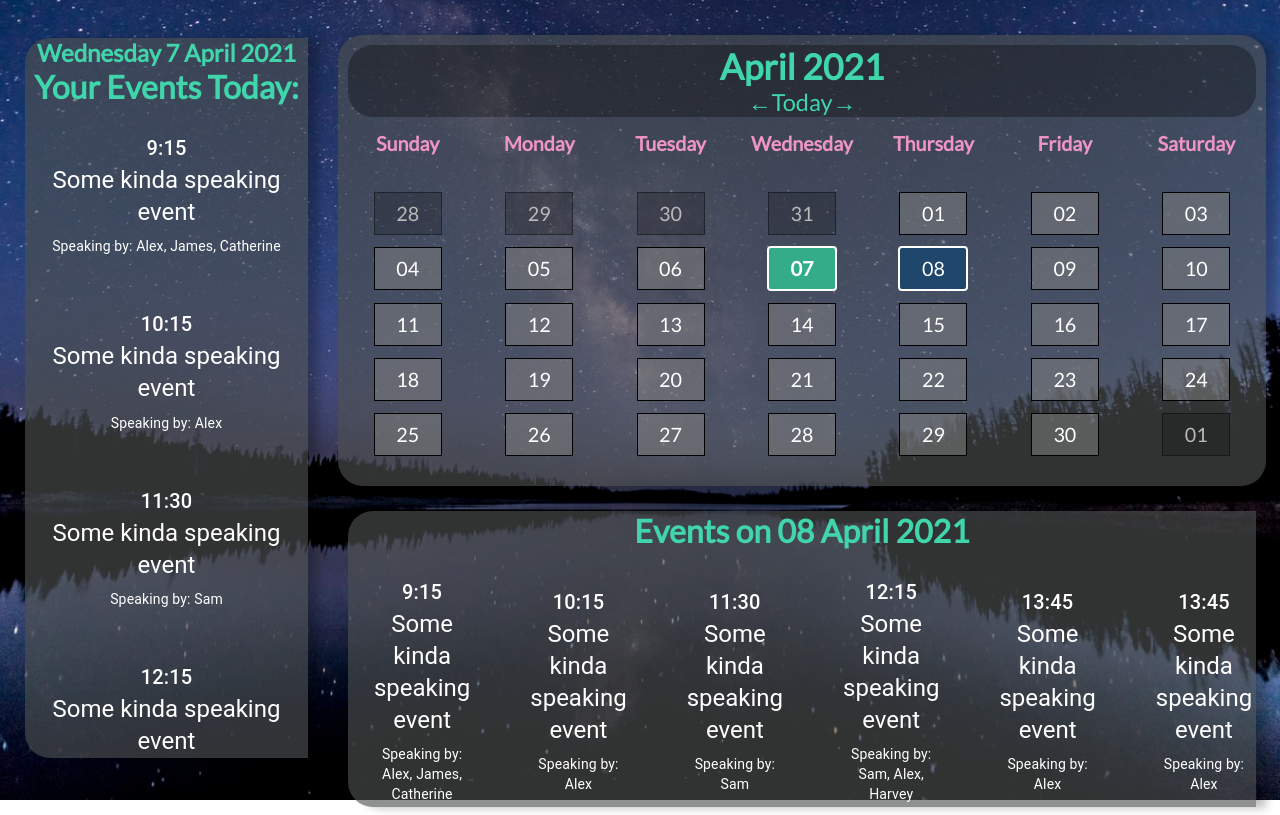
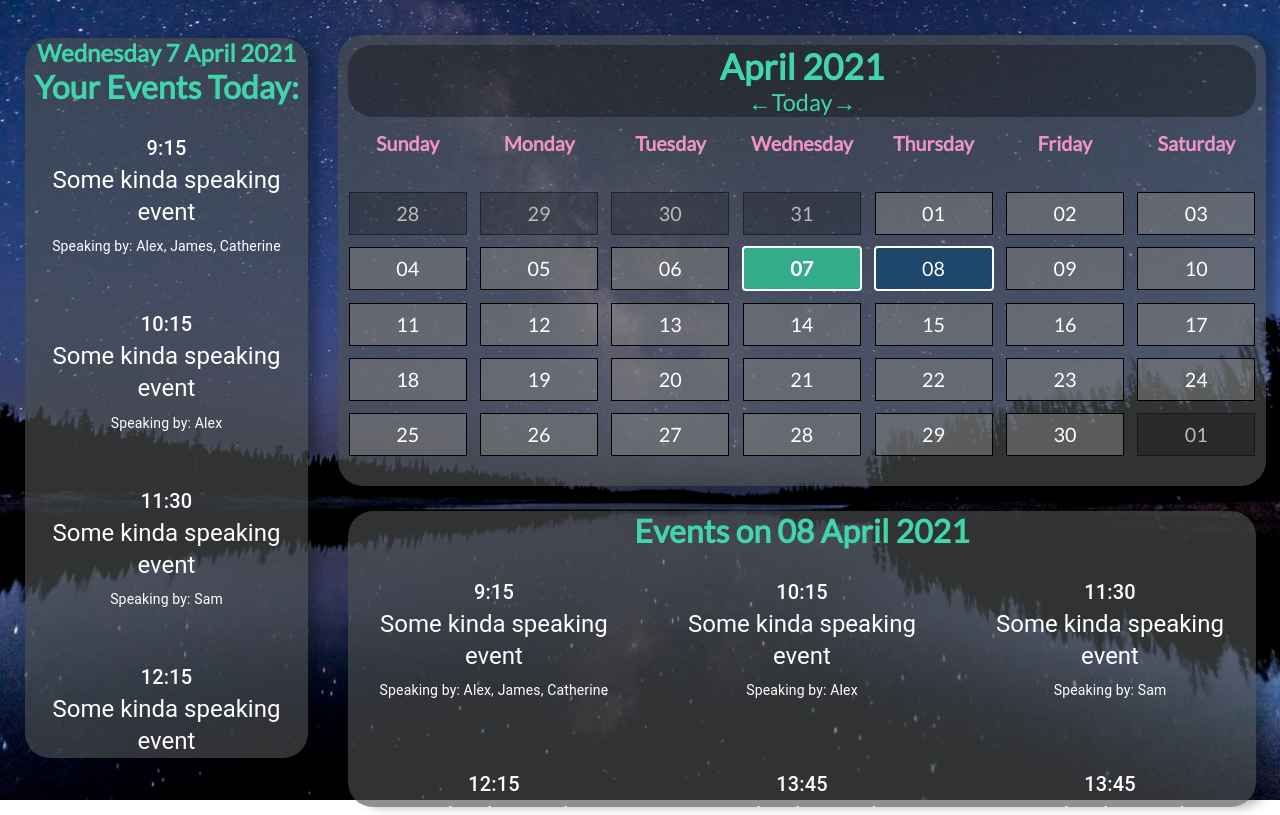
Before and after one commit to Team-25/Mynd, a React (Create React App) app in the folder Frontend/mynd/: page /Calendar in a window 1280 px wide. Built offline with nearby package versions, Linux system fonts and the light colour scheme.

Commit message:
[cleanup] Changed event list to grid and removed scrollbars

```diff
--- a/Frontend/mynd/src/components/Calendar/user-calendar.scss
+++ b/Frontend/mynd/src/components/Calendar/user-calendar.scss
@@ -1,7 +1,10 @@
-*{margin:0px;padding:0px;}
+*{margin:0px;padding:0px;cursor: default;}
 ::selection {
   color: none;
   background: none;
+}
+::-webkit-scrollbar {
+  display: none;
 }
 .calendar-container {
     font-size: calc(16px + (26 - 16) * ((100vw - 300px) / (1600 - 300)));
@@ -22,11 +25,11 @@
 .selected-day-events {
   text-align: center;
   background: rgba(225, 244, 255, 0.493);
-  border-top-left-radius: 25px;
-  border-bottom-left-radius: 25px;
+  border-radius: 25px;
   margin: 0 auto;
   width:95%;
   overflow-y:auto;
+  overflow-x: hidden;
   box-shadow: 10px 1px 10px #00000041;
   max-height: 37vh;
 }
@@ -34,8 +37,7 @@
 .calendar-upcoming-events {
   background: rgba(225, 244, 255, 0.493);
   text-align: center;
-  border-top-left-radius: 25px;
-  border-bottom-left-radius: 25px;
+  border-radius: 25px;
   justify-content: center;
   overflow-y:auto;
   max-height: 90vh;
@@ -63,7 +65,7 @@
 .calendar-current-day {
     padding: 8px;
     height: 25px;
-    width: 50px;
+    width: 80%;
     font-weight: bolder;
     background: rgb(160, 193, 255);
     border-radius:4px;
@@ -75,7 +77,7 @@
 .calendar-current-month {
   padding: 8px;
   height: 25px;
-  width: 50px;
+  width: 80%;
   color: rgb(0, 0, 0);
   background:rgb(255, 255, 255);
   border: 1px solid rgb(0, 0, 0);
@@ -84,7 +86,7 @@
 .calendar-standard {
   padding: 8px;
   height: 25px;
-  width: 50px;
+  width: 80%;
   background:rgba(255, 255, 255, 0.418);
   border: 1px solid rgba(0, 0, 0, 0.418);
   color: rgb(185, 185, 185);
@@ -93,7 +95,7 @@
 .calendar-selected-day {
   padding: 8px;
   height: 25px;
-  width: 50px;
+  width: 80;
   border-radius:4px;
   color: rgb(255, 255, 255);
   background:rgb(255, 142, 142);
@@ -200,22 +202,36 @@ ul.weekdays abbr[title] {
       background: #34ac8a;
       border: 2px solid rgb(255, 255, 255);
       color: rgb(255, 255, 255);
+
+      &:hover {
+        background: #3bbd98;
+      }
     }
 
     .calendar-current-month {
       color: rgb(255, 255, 255);
       background:rgba(129, 129, 129, 0.521);
+
+      &:hover {
+        background:rgba(165, 165, 165, 0.521);
+      }
     }
 
     .calendar-standard {
       background:rgba(0, 0, 0, 0.192);
       border: 1px solid rgba(0, 0, 0, 0.418);
+      &:hover {
+        background:rgba(24, 24, 24, 0.192);
+      }
     }
 
     .calendar-selected-day {
       color: rgb(255, 255, 255);
       border: 2px solid rgb(255, 255, 255);
-      background-color:rgb(31, 70, 107)
+      background-color:rgb(31, 70, 107);
+      &:hover {
+        background-color:rgb(42, 87, 129)
+      }
     }
 
     .calendar-page {
--- a/Frontend/mynd/src/components/Calendar/user-calendar.tsx
+++ b/Frontend/mynd/src/components/Calendar/user-calendar.tsx
@@ -2,6 +2,7 @@ import React from "react"
 import { format, startOfMonth, startOfWeek, isBefore, endOfWeek, add , endOfMonth, isSameMonth, isSameDay} from 'date-fns'
 import './user-calendar.scss'
 import CalendarEvent from "./calendar-event";
+import { Grid } from "@material-ui/core";
 
 interface IProps {
 
@@ -58,7 +59,7 @@ class Calendar extends React.Component<IProps> {
                         <ol className="day">
                             {this.getFullMonth(this.state.selectedDate).map(
                                 (date) => <li key={date.toString()}>
-                                        <div className={this.dayColour(date)} onClick={() => this.setState({selectedDate: date})}>
+                                        <div style={{width:100}} className={this.dayColour(date)} onClick={() => this.setState({selectedDate: date})}>
                                             {format(date,'dd')}
                                         </div>
                                 </li>
@@ -68,17 +69,33 @@ class Calendar extends React.Component<IProps> {
                 </div>
                 <div className="selected-day-events">
                     <h1> Events on {format(this.state.selectedDate, 'dd MMMM YYY')}</h1>
-                    <ol className="day">
+                    <Grid container spacing={2}>
                         {/* TODO MAP OVER SOME QUERY OF EVENTS OF SELECTED DAY */}
+                        <Grid item xs={4}>
                             <li className="calendar-events-items"><CalendarEvent title="Some kinda speaking event" speakers="Alex, James, Catherine" time="9:15"/></li>
+                        </Grid>
+                        <Grid item xs={4}>
                             <li className="calendar-events-items"><CalendarEvent title="Some kinda speaking event" speakers="Alex" time="10:15"/></li>
+                        </Grid>
+                        <Grid item xs={4}>
                             <li className="calendar-events-items"><CalendarEvent title="Some kinda speaking event" speakers="Sam" time="11:30"/></li>
+                        </Grid>
+                        <Grid item xs={4}>
                             <li className="calendar-events-items"><CalendarEvent title="Some kinda speaking event" speakers="Sam, Alex, Harvey" time="12:15"/></li>
+                        </Grid>
+                        <Grid item xs={4}>
                             <li className="calendar-events-items"><CalendarEvent title="Some kinda speaking event" speakers="Alex" time="13:45"/></li>
+                        </Grid>
+                        <Grid item xs={4}>
                             <li className="calendar-events-items"><CalendarEvent title="Some kinda speaking event" speakers="Alex" time="13:45"/></li>
+                        </Grid>
+                        <Grid item xs={4}>
                             <li className="calendar-events-items"><CalendarEvent title="Some kinda speaking event" speakers="Alex" time="13:45"/></li>
+                        </Grid>
+                        <Grid item xs={4}>
                             <li className="calendar-events-items"><CalendarEvent title="Some kinda speaking event" speakers="Alex" time="13:45"/></li>
-                    </ol>
+                        </Grid>
+                    </Grid>
                 </div>
             </>
         )
```
Lines whose indentation alone changed are shown as unchanged.
